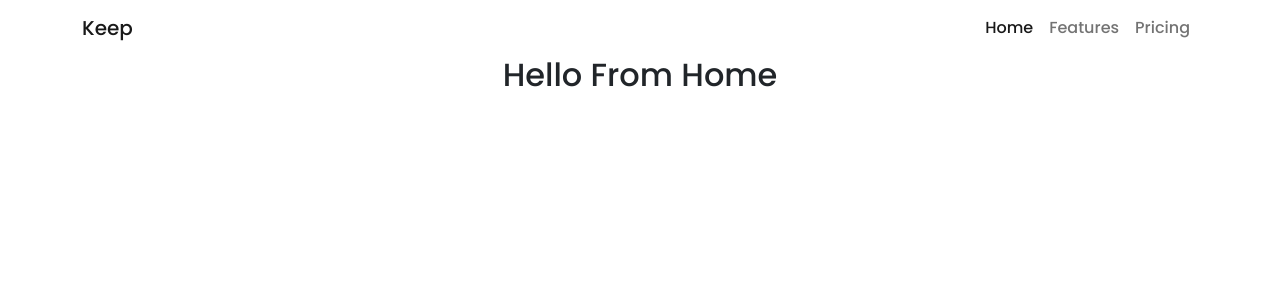
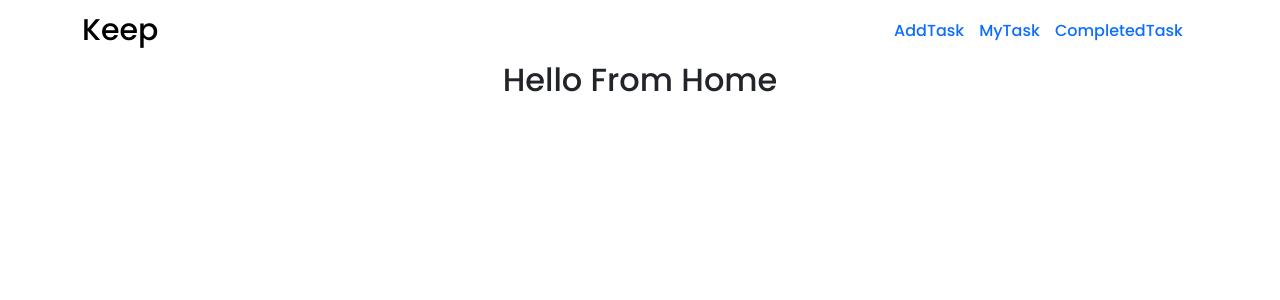
Before and after one commit to Parvez765/task-managment-clientside, a React (Create React App) app: page / in a window 1280 px wide. Shown: the top 300 px of the page. Built offline with nearby package versions, Linux system fonts and the light colour scheme.

Commit message:
Responsive Navbar Added

```diff
--- a/public/index.html
+++ b/public/index.html
@@ -30,7 +30,7 @@
       work correctly both with client-side routing and a non-root public URL.
       Learn how to configure a non-root public URL by running `npm run build`.
     -->
-    <title>React App</title>
+    <title>Keep</title>
   </head>
   <body>
     <noscript>You need to enable JavaScript to run this app.</noscript>
--- /dev/null
+++ b/src/Components/AddTask/AddTask.js
@@ -0,0 +1,11 @@
+import React from 'react';
+
+const AddTask = () => {
+    return (
+        <div>
+            <h2>Hello From Add Task</h2>
+        </div>
+    );
+};
+
+export default AddTask;
--- /dev/null
+++ b/src/Components/CompletedTask/CompletedTask.js
@@ -0,0 +1,11 @@
+import React from 'react';
+
+const CompletedTask = () => {
+    return (
+        <div>
+            <h2>Hello From Completed Task</h2>
+        </div>
+    );
+};
+
+export default CompletedTask;
--- /dev/null
+++ b/src/Components/MyTask/MyTask.js
@@ -0,0 +1,11 @@
+import React from 'react';
+
+const MyTask = () => {
+    return (
+        <div>
+            <h2>Hello From My Task</h2>
+        </div>
+    );
+};
+
+export default MyTask;
--- /dev/null
+++ b/src/Components/Shared/Navbar/Navbar.css
@@ -0,0 +1,20 @@
+.logo{
+    text-decoration: none;
+    color: black;
+    font-size: 30px;
+}
+
+.navcontainer{
+    align-items: center;
+    justify-items: center;
+}
+
+.navitem{
+    align-items: center;
+}
+
+.navitem a {
+    text-decoration: none;
+    margin-right: 15px;
+
+}
--- a/src/Components/Shared/Navbar/Navbar.js
+++ b/src/Components/Shared/Navbar/Navbar.js
@@ -1,21 +1,36 @@
 import React from 'react';
+import { Link, NavLink } from 'react-router-dom';
+import "./Navbar.css"
 
 const Navbar = () => {
+
+    let activeStyle = {
+        borderBottom : "2px solid blue"
+    }
+
     return (
         <div>
             <nav className="navbar navbar-expand-lg container">
             <div className="container-fluid">
-                <a className="navbar-brand" href="#">Keep</a>
-                <button className="navbar-toggler" type="button" data-bs-toggle="collapse" data-bs-target="#navbarNavAltMarkup" aria-controls="navbarNavAltMarkup" aria-expanded="false" aria-label="Toggle navigation">
-                <span className="navbar-toggler-icon"></span>
-                </button>
+                <Link to="/" className='logo'>Keep</Link>
+                    <button className="navbar-toggler" type="button" data-bs-toggle="collapse" data-bs-target="#navbarNavAltMarkup" aria-controls="navbarNavAltMarkup" aria-expanded="false" aria-label="Toggle navigation">
+                    <span className="navbar-toggler-icon"></span>
+                    </button>
                 <div className="collapse navbar-collapse justify-content-end" id="navbarNavAltMarkup">
-                <div className="navbar-nav">
-                    <a className="nav-link active" aria-current="page" href="#">Home</a>
-                    <a className="nav-link" href="#">Features</a>
-                    <a className="nav-link" href="#">Pricing</a>
+                    <div className="navbar-nav navitem">
+                        <NavLink to="/addtask"  style={({ isActive }) =>
+                        isActive ? activeStyle : undefined
+                        }>AddTask</NavLink>
+                        <NavLink to="/mytask" style={({ isActive }) =>
+                        isActive ? activeStyle : undefined
+                        }>MyTask</NavLink>
+                        <NavLink to="/completedtask" style={({ isActive }) =>
+                        isActive ? activeStyle : undefined
+                        }>CompletedTask</NavLink>
 
-                </div>
+
+
+                    </div>
                 </div>
             </div>
             </nav>
--- /dev/null
+++ b/src/Pages/AddTaskPage/AddTaskPage.js
@@ -0,0 +1,12 @@
+import React from 'react';
+import AddTask from '../../Components/AddTask/AddTask';
+
+const AddTaskPage = () => {
+    return (
+        <div>
+            <AddTask/>
+        </div>
+    );
+};
+
+export default AddTaskPage;
--- /dev/null
+++ b/src/Pages/CompletedTaskPage/CompletedTaskPage.js
@@ -0,0 +1,12 @@
+import React from 'react';
+import CompletedTask from '../../Components/CompletedTask/CompletedTask';
+
+const CompletedTaskPage = () => {
+    return (
+        <div>
+            <CompletedTask/>
+        </div>
+    );
+};
+
+export default CompletedTaskPage;
--- /dev/null
+++ b/src/Pages/MyTaskPages/MyTaskPage.js
@@ -0,0 +1,12 @@
+import React from 'react';
+import MyTask from '../../Components/MyTask/MyTask';
+
+const MyTaskPage = () => {
+    return (
+        <div>
+            <MyTask/>
+        </div>
+    );
+};
+
+export default MyTaskPage;
```
Also changed, not shown: src/Router/Router.js (+12 -0 lines).
